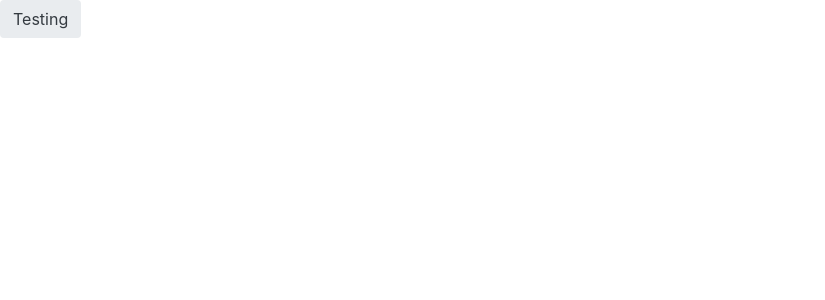
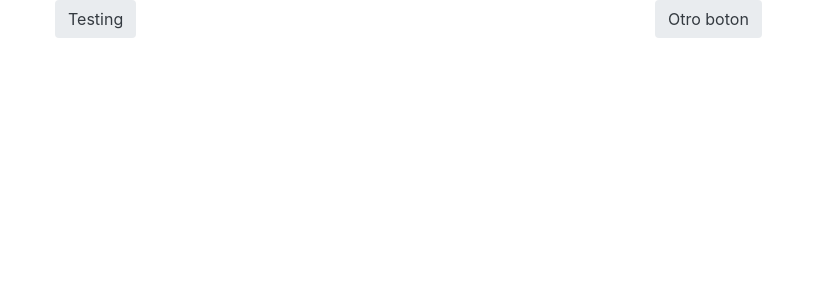
Before and after one commit to Grupo-Abraxas/kronus, a React (Create React App) app: page / in a window 1280 px wide. Shown: the top 300 px of the page, without its empty margins (0-825 px from the left). Built offline with nearby package versions, Linux system fonts and the light colour scheme.

Commit message:
Using two components to test

```diff
--- a/src/App.js
+++ b/src/App.js
@@ -1,9 +1,18 @@
 import './App.scss'
-import { Button } from './components'
+import { Grid, Button } from './components'
 
 function App() {
   return (
-    <Button>Testing</Button>
+    <Grid htmlTag="main" className="container">
+      <Grid htmlTag="section" className="columns">
+        <Grid id="foo" className="column">
+          <Button>Testing</Button>
+        </Grid>
+        <Grid className="column">
+          <Button>Otro boton</Button>
+        </Grid>
+      </Grid>
+    </Grid>
   )
 }
 
```
Also changed, not shown: 1 other file (tests, documents, lock files or other folders).
